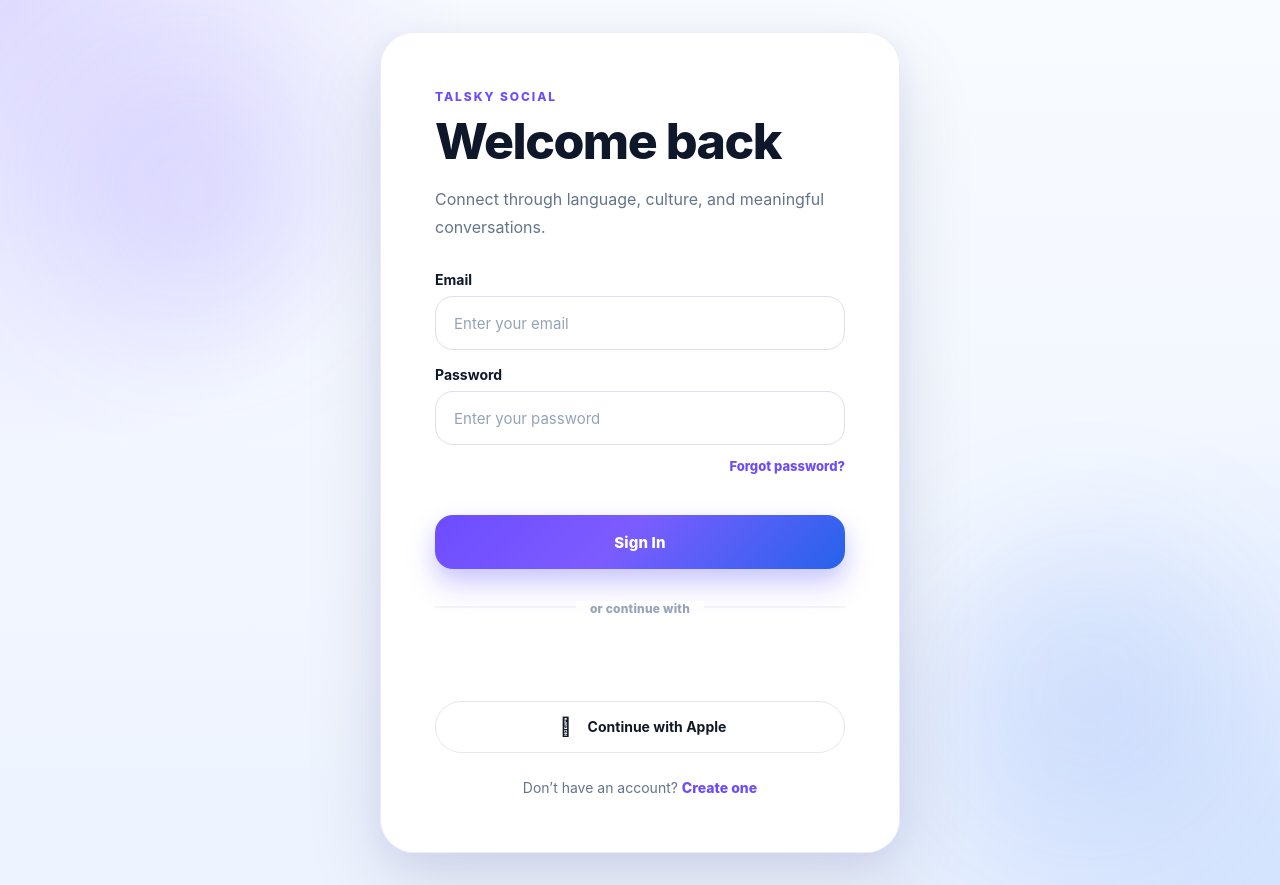
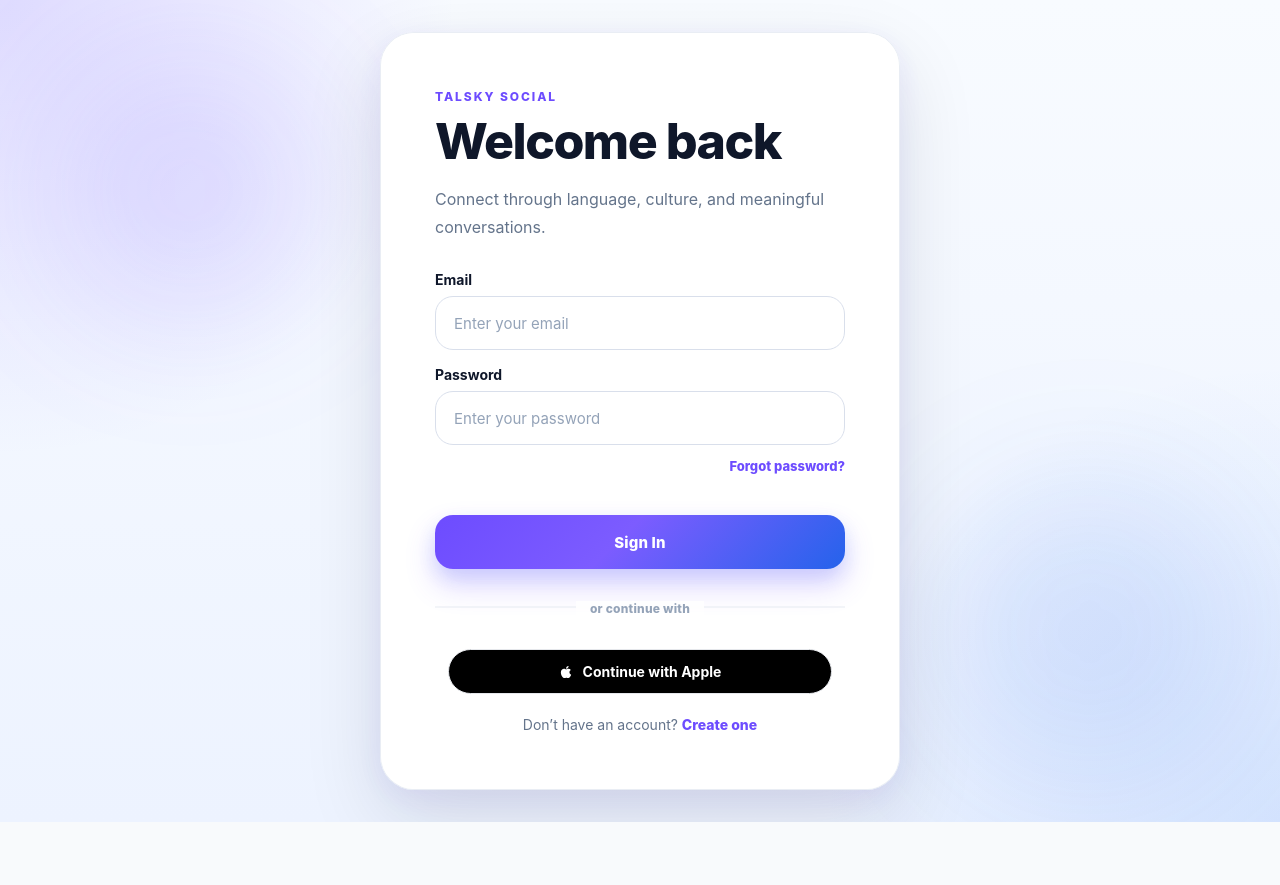
Before and after one commit to talskyapp/talsky-web, a React (Vite) app: page /login in a window 1280 px wide. After the commit the page ends 822 px from the top, so only its background shows below. Built offline with nearby package versions, Linux system fonts and the light colour scheme; no server answers.

Commit message:
Apple web login, login UI improvements and splash refinements

```diff
--- a/src/pages/Login.jsx
+++ b/src/pages/Login.jsx
@@ -1,6 +1,7 @@
 import { useEffect, useRef, useState } from "react";
 import { useNavigate, Link } from "react-router-dom";
 import axios from "axios";
+import { FaApple } from "react-icons/fa";
 import { API_URL } from "../lib/config";
 import { initGoogleButton } from "../lib/googleAuth";
 import { useTranslation } from "../hooks/useTranslation";
@@ -223,7 +224,8 @@ export default function Login() {
                             onClick={handleAppleLogin}
                             disabled={loading || success}
                         >
-                            <span className="social-btn-icon"></span>
+                            <FaApple className="apple-login-icon" />
+
                             <span className="social-btn-text">
                                 {t("login.continueWithApple")}
                             </span>
--- a/src/styles/Login.css
+++ b/src/styles/Login.css
@@ -502,13 +502,10 @@
     font-weight: 600;
 }
 
-.google-btn-shell {
-    width: 100%;
-    min-height: 52px;
-    display: flex;
-    align-items: center;
-    justify-content: center;
-    padding: 0 6px;
+.google-btn-shell,
+.social-btn.apple {
+    width: calc(96% - 10px);
+    margin: 0 auto;
 }
 
 .google-btn-render>div {
@@ -524,51 +521,23 @@
 }
 
 .social-btn.apple {
-    width: 100%;
-    height: 52px;
-    padding: 0 6px;
-    border: 1px solid #e5e7eb;
-    border-radius: 999px;
-    background: #ffffff;
-    color: #111827;
-    font-size: 14px;
-    font-weight: 750;
-    cursor: pointer;
-    display: flex;
-    align-items: center;
-    justify-content: center;
-    gap: 10px;
-    transition: transform 0.18s ease, border-color 0.18s ease, box-shadow 0.18s ease, background 0.18s ease;
-    box-shadow: none;
-    white-space: nowrap;
+    height: 45px;
+    border-radius: 25px;
+    background: #000;
+    color: #fff;
 }
 
 .social-btn.apple:hover {
-    transform: translateY(-1px);
-    border-color: #d8def0;
-    background: #ffffff;
-    box-shadow: 0 12px 24px rgba(15, 23, 42, 0.08);
+    background: #111;
 }
 
-.social-btn.apple .social-btn-icon {
-    display: inline-flex;
-    align-items: center;
-    justify-content: center;
-    width: 24px;
-    min-width: 24px;
-    font-size: 18px;
-    font-weight: 800;
-    line-height: 1;
-    color: #111827;
-    flex-shrink: 0;
+.social-btn.apple:disabled {
+    opacity: 0.6;
+    cursor: not-allowed;
 }
 
-.social-btn.apple .social-btn-text {
-    display: inline-flex;
-    align-items: center;
-    justify-content: center;
-    line-height: 1;
-    white-space: nowrap;
+.login-footer-text {
+    margin-top: 22px;
 }
 
 .verify-email-card {
```
